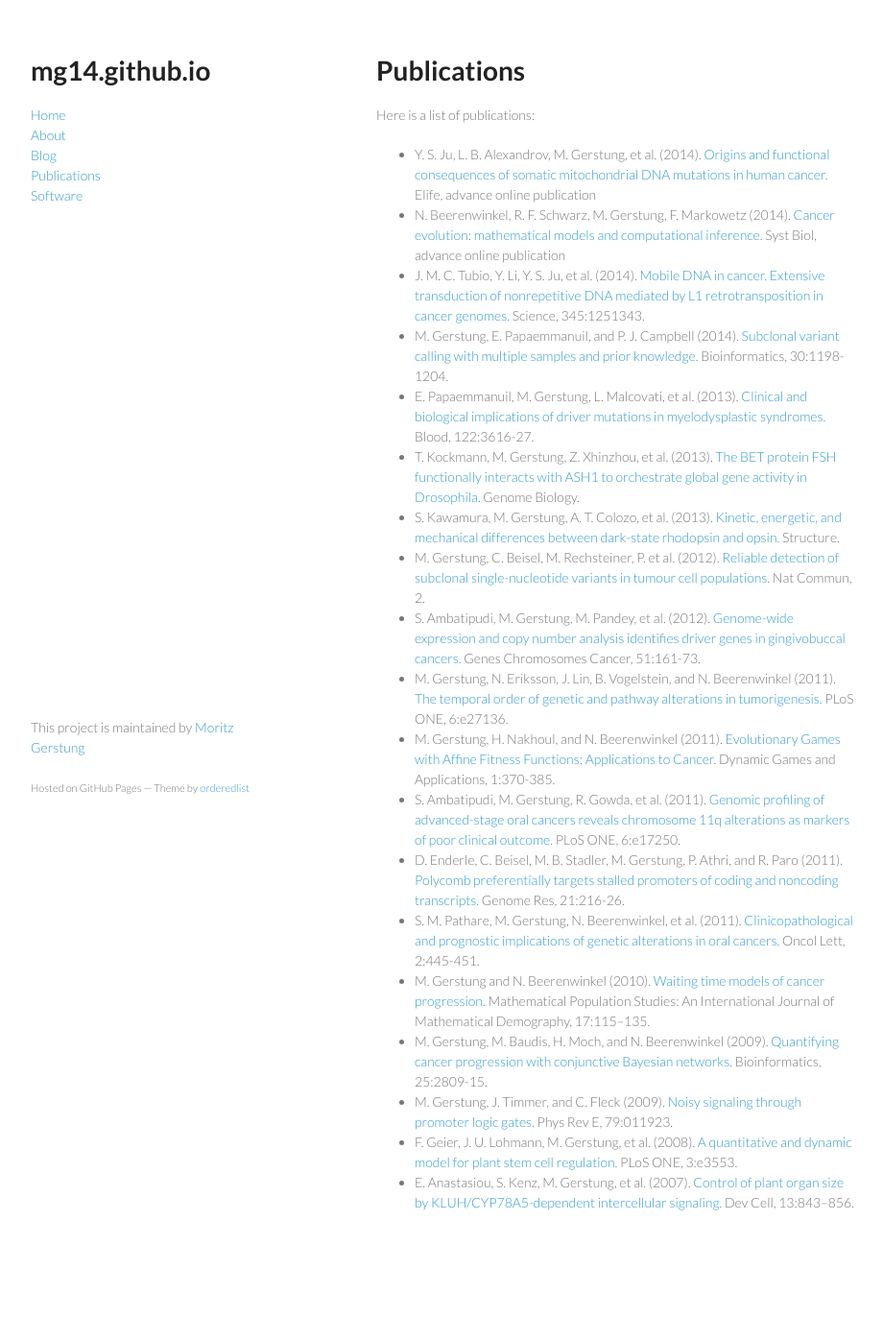
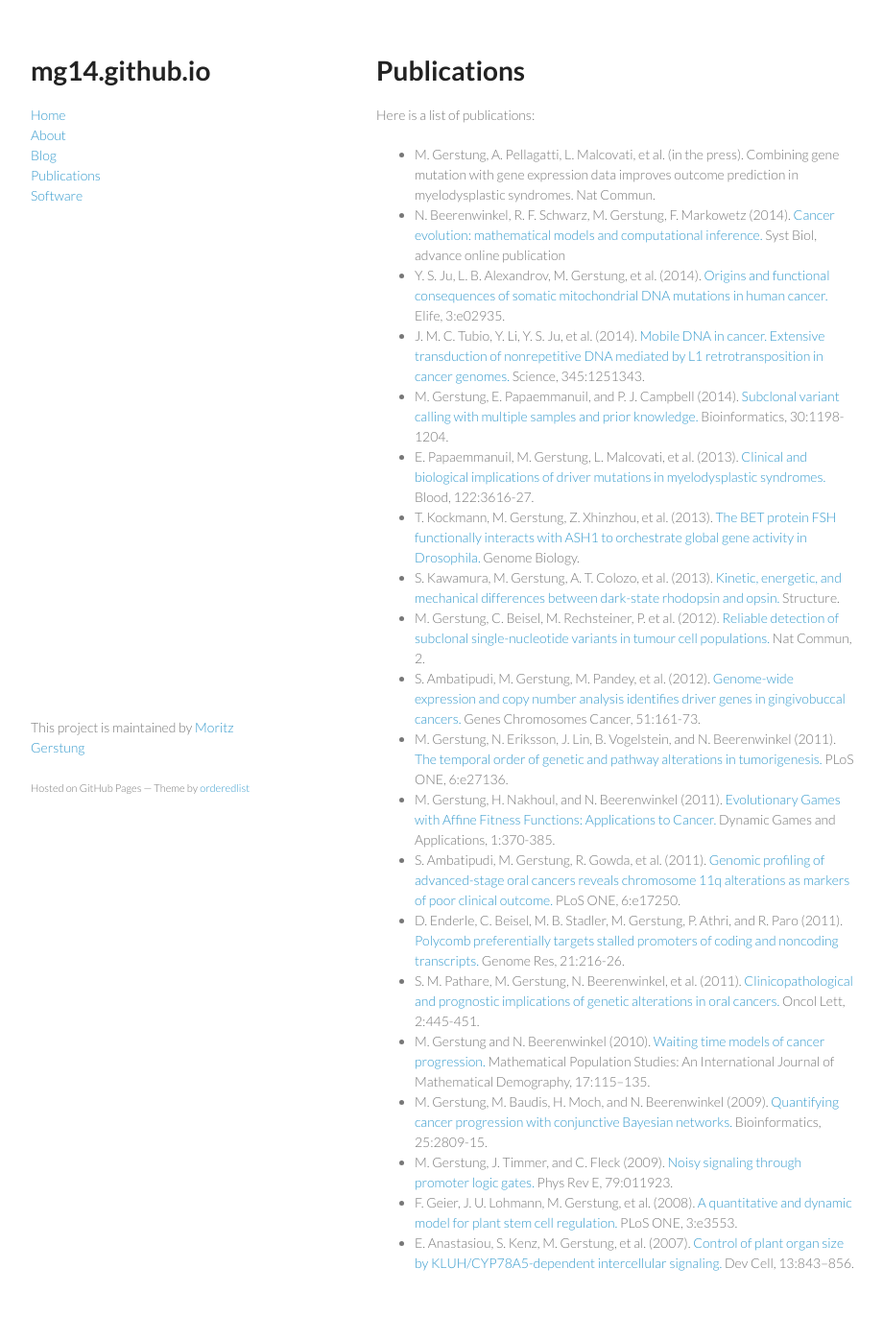
Before and after one commit to mg14/mg14.github.io, a Jekyll site: the page built from publications.md, in a window 1280 px wide. Shown: the whole page at 96% size, without its empty margins (178-1098 px from the left). Built offline with Jekyll 4.4.1, drawn with Linux system fonts in a browser that asks for light colours; Markdown is read by kramdown in place of the engine named in the settings; before the commit the page ends 1333 px from its top, so only the background shows below that.

Commit message:
Updated publications

```diff
--- a/publications.md
+++ b/publications.md
@@ -6,8 +6,9 @@ permalink: /publications/
 
 Here is a list of publications:
 
-*	Y. S. Ju, L. B. Alexandrov, M. Gerstung, et al. (2014). [Origins and functional consequences of somatic mitochondrial DNA mutations in human cancer.](http://dx.doi.org/10.7554/eLife.02935) Elife, advance online publication
+*	M. Gerstung, A. Pellagatti, L. Malcovati, et al. (in the press). Combining gene mutation with gene expression data improves outcome prediction in myelodysplastic syndromes. Nat Commun.
 *	N. Beerenwinkel, R. F. Schwarz, M. Gerstung, F. Markowetz (2014). [Cancer evolution: mathematical models and computational inference.](http://dx.doi.org/10.1093/sysbio/syu081) Syst Biol, advance online publication
+*	Y. S. Ju, L. B. Alexandrov, M. Gerstung, et al. (2014). [Origins and functional consequences of somatic mitochondrial DNA mutations in human cancer.](http://dx.doi.org/10.7554/eLife.02935) Elife, 3:e02935.
 *	J. M. C. Tubio, Y. Li, Y. S. Ju, et al. (2014). [Mobile DNA in cancer. Extensive transduction of nonrepetitive DNA mediated by L1 retrotransposition in cancer genomes.](http://dx.doi.org/10.1126/science.1251343) Science, 345:1251343.
 *	M. Gerstung, E. Papaemmanuil, and P. J. Campbell (2014). [Subclonal variant calling with multiple samples and prior knowledge.](http://dx.doi.org/10.1093/bioinformatics/btt750) Bioinformatics, 30:1198-1204.
 *	E. Papaemmanuil, M. Gerstung, L. Malcovati, et al. (2013). [Clinical and biological implications of driver mutations in myelodysplastic syndromes.](http://dx.doi.org/10.1182/blood-2013-08-518886) Blood, 122:3616-27.
```
